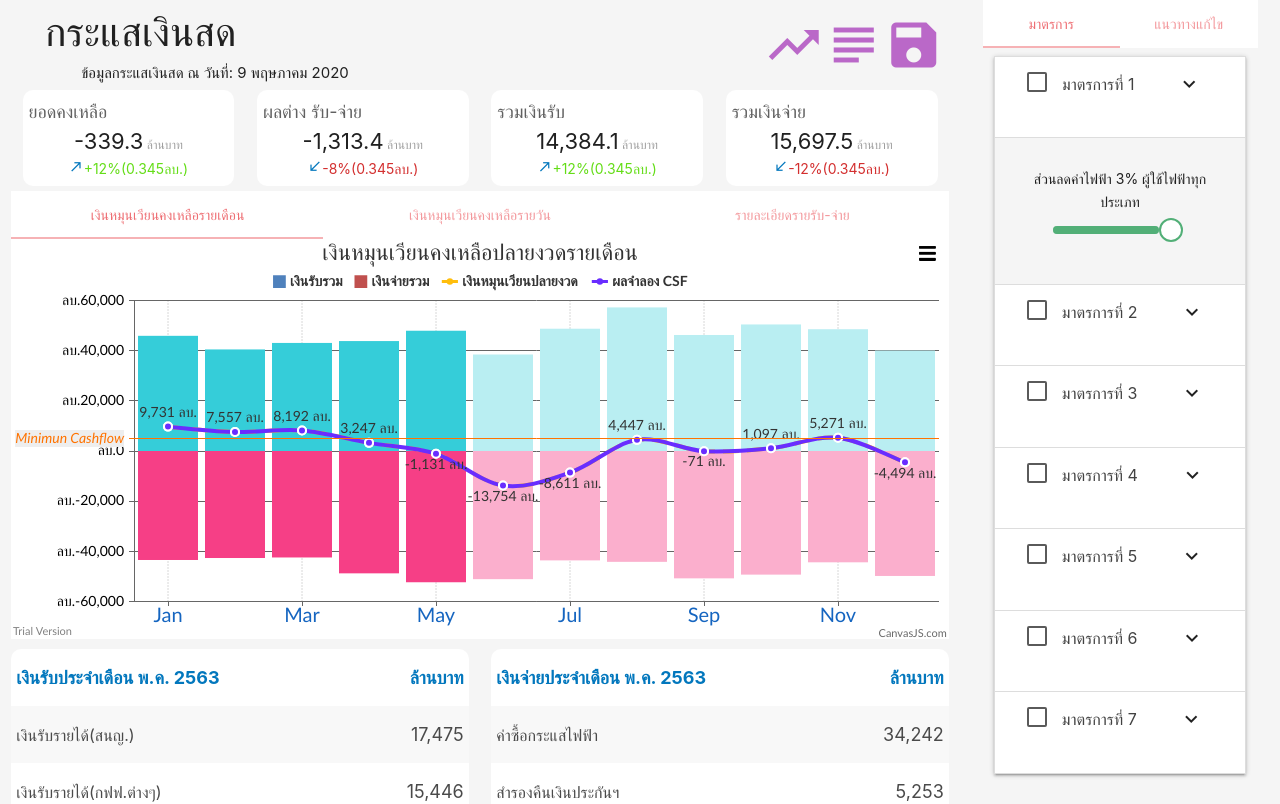
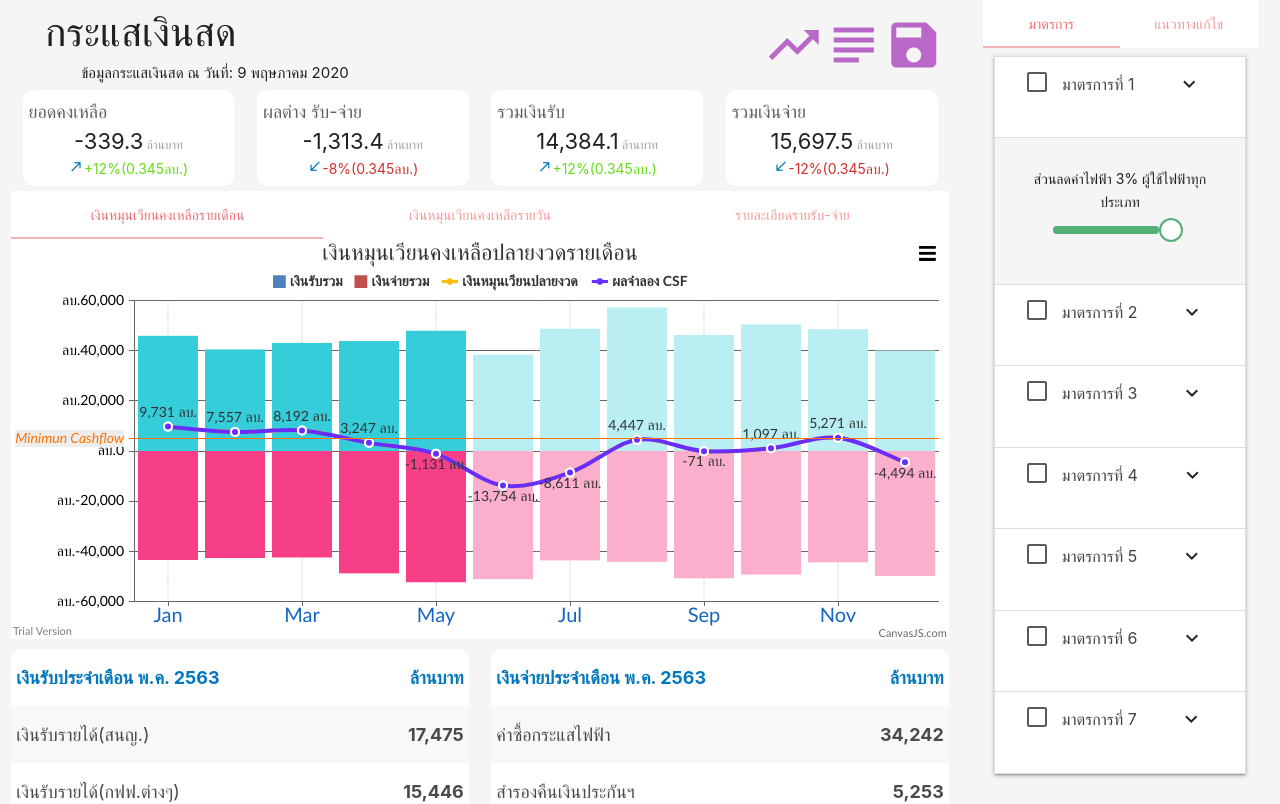
Before and after one commit to Echelonp/CashflowDashV2, a React (Create React App) app: page / in a window 1280 px wide. Shown: the top 804 px of the page. Built offline with nearby package versions, Linux system fonts and the light colour scheme.

Commit message:
Add style

```diff
--- a/public/index.html
+++ b/public/index.html
@@ -66,7 +66,7 @@
       rel="stylesheet"
       href="https://fonts.googleapis.com/icon?family=Material+Icons"
     />
-    <title>React App</title>
+    <title>Cash Flow Dashboard</title>
   </head>
   <body>
     <noscript>You need to enable JavaScript to run this app.</noscript>
--- a/src/components/dashboard/RevCashChartEx.js
+++ b/src/components/dashboard/RevCashChartEx.js
@@ -1,6 +1,8 @@
 import CanvasJSReact from "../canvasjs-2.3.2/canvasjs.react";
 import React, { Component } from "react";
 
+// I created this component same as RevCashChart because I need the graph of revIn and revEx
+// show in difference color set, so the only different parameter is "colorset"
 let CanvasJSChart = CanvasJSReact.CanvasJSChart;
 class RevCashChartEx extends Component {
   constructor() {
--- a/src/components/dashboard/Table.js
+++ b/src/components/dashboard/Table.js
@@ -23,13 +23,14 @@ const ThCss2 = styled.th`
 const TabledataCss1 = styled.td`
   color: #4a4a4a;
   text-align: left;
-  font-size: 16px;
+  font-size: 18px;
   /* font-weight: 1500; */
 `;
 const TabledataCss2 = styled.td`
   color: #4a4a4a;
   text-align: right;
   font-size: 18px;
+  font-weight: 700;
   /* font-weight: 1500; */
 `;
 
```
